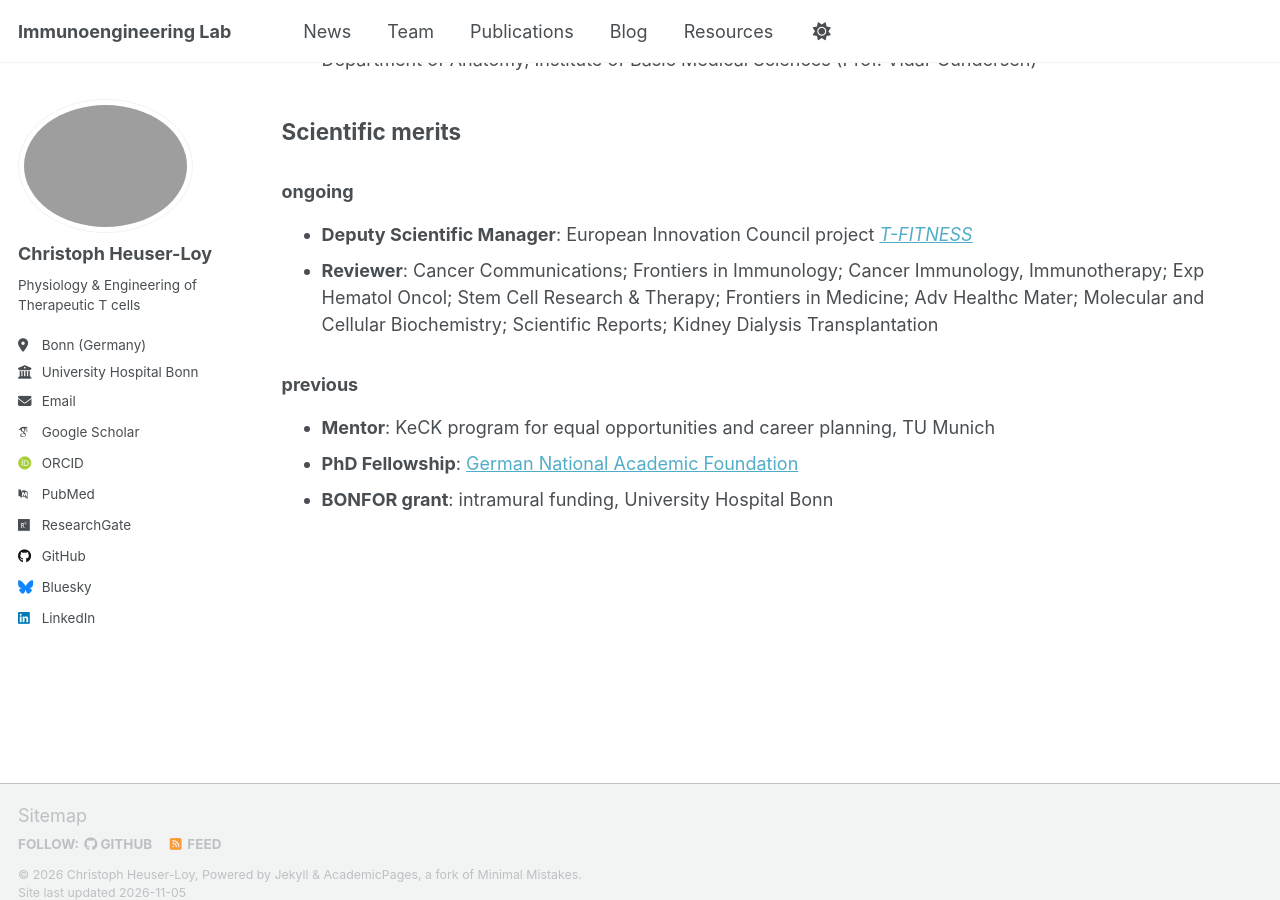
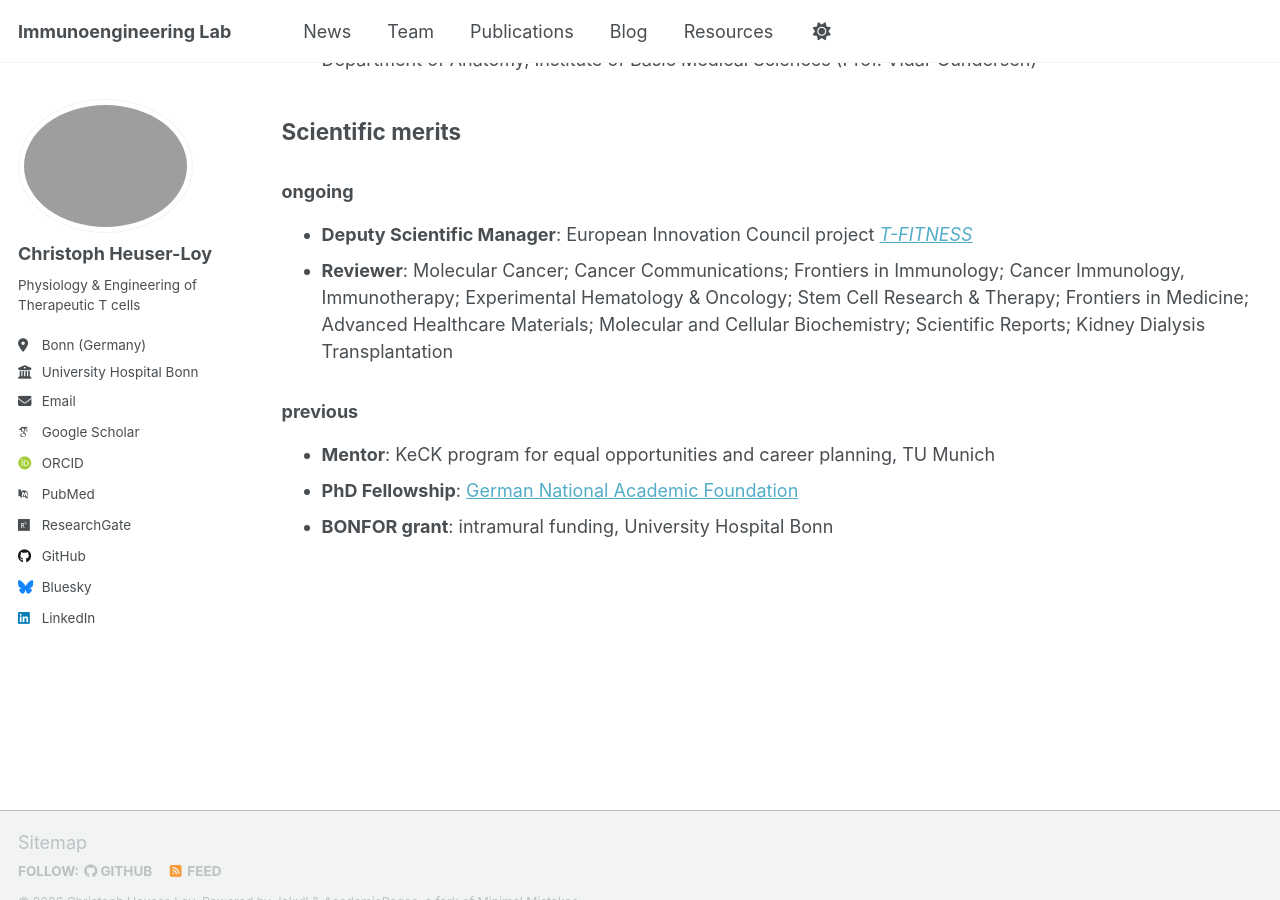
Before and after one commit to cheuserloy/cheuserloy.github.io, a Jekyll site: the page built from _pages/cv.md, in a window 1280 px wide and 900 px high, scrolled down 1004 px. Built offline with Jekyll 4.4.1, drawn with Linux system fonts in a browser that asks for light colours; some web fonts are replaced; a script that is not in the unit is left out; some of the changed text lies outside the part shown.

Commit message:
Change CV title and update reviewer details
Updated title and reviewer list in CV.

```diff
--- a/_pages/cv.md
+++ b/_pages/cv.md
@@ -57,7 +57,7 @@ Scientific merits
 -----
 ### ongoing
 * **Deputy Scientific Manager**: European Innovation Council project [*T-FITNESS*](https://t-fitness-horizon.eu/)
-* **Reviewer**: Cancer Communications; Frontiers in Immunology; Cancer Immunology, Immunotherapy; Exp Hematol Oncol; Stem Cell Research & Therapy; Frontiers in Medicine; Adv Healthc Mater; Molecular and Cellular Biochemistry; Scientific Reports; Kidney Dialysis Transplantation
+* **Reviewer**: Molecular Cancer; Cancer Communications; Frontiers in Immunology; Cancer Immunology, Immunotherapy; Experimental Hematology & Oncology; Stem Cell Research & Therapy; Frontiers in Medicine; Advanced Healthcare Materials; Molecular and Cellular Biochemistry; Scientific Reports; Kidney Dialysis Transplantation
 
 ### previous
 * **Mentor**: KeCK program for equal opportunities and career planning, TU Munich
```
Also changed, not shown: other parts of _pages/cv.md (+1 -1 lines).
